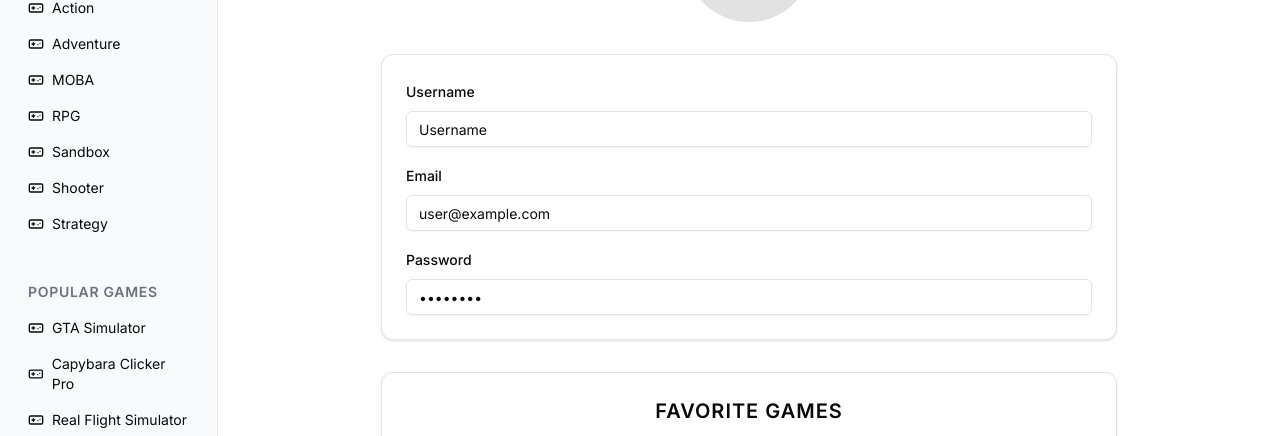
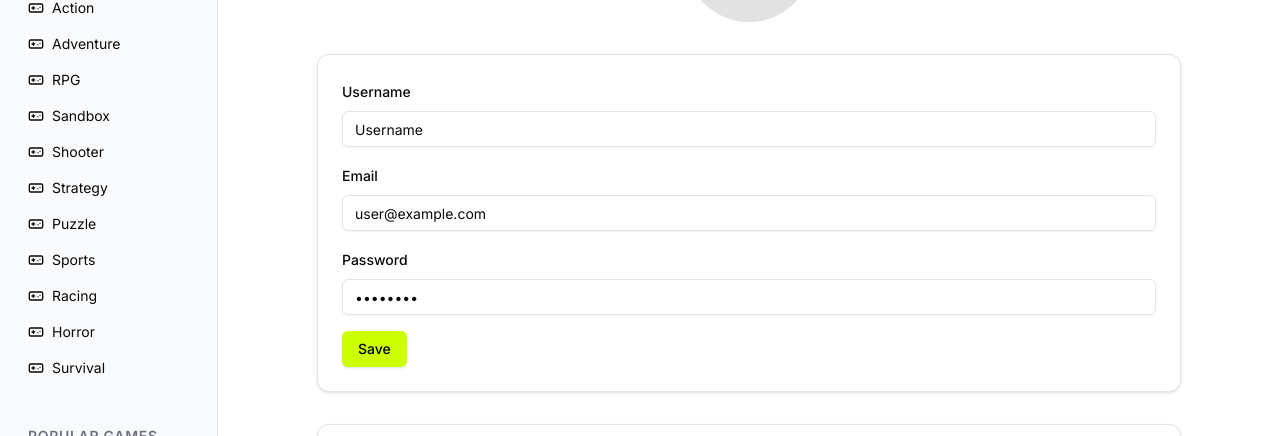
Before and after one commit to codify4/sneaky-games, a Next.js app: page /games/account in a window 1280 px wide. Shown: the part 202-638 px from the top of the page. Built offline with nearby package versions, Linux system fonts and the light colour scheme.

Commit message:
added: sidebar filtering

```diff
--- a/app/games/account/page.tsx
+++ b/app/games/account/page.tsx
@@ -13,7 +13,7 @@ import { GameCard } from "@/components/game-card"
 export default function AccountPage() {
 
   return (
-    <div className="container mx-auto max-w-3xl px-4 py-8">
+    <div className="container mx-auto max-w-4xl px-4 py-8">
       <h1 className="mb-8 text-center text-2xl font-bold uppercase tracking-wider">
         User Settings
       </h1>
@@ -57,6 +57,7 @@ export default function AccountPage() {
               defaultValue="********"
             />
           </div>
+          <Button type="submit" className="text-black hover:bg-neon/70">Save</Button>
         </form>
       </Card>
 
--- a/app/games/page.tsx
+++ b/app/games/page.tsx
@@ -5,16 +5,35 @@ import { Input } from "@/components/ui/input"
 import { categories } from "@/lib/data"
 import { Button } from "@/components/ui/button"
 import data from "@/lib/games.json"
-import { useState } from 'react'
+import { useState, useEffect } from 'react'
 import { EggFried, Search } from 'lucide-react'
+import { useSearchParams } from "next/navigation"
 
 export default function GamesPage() {
+  const searchParams = useSearchParams();
   const [searchValue, setSearchValue] = useState<string>("");
-  const [categoryValue, setCategoryValue] = useState("All Games");
+  const [categoryValue, setCategoryValue] = useState(searchParams.get('category') || "All Games");
   const [gamesToShow, setGamesToShow] = useState(12); // Initial number of games to show
 
-  const searchedGames = data.filter((game) => game.title.toLowerCase().includes(searchValue.toLowerCase()));
-  const filteredGames = data.filter((game) => game.tags.includes(categoryValue.toLocaleLowerCase()));
+  useEffect(() => {
+    const category = searchParams.get('category');
+    if (category) {
+      setCategoryValue(category);
+    } else {
+      setCategoryValue("All Games");
+    }
+  }, [searchParams]);
+
+  const searchedGames = data.filter((game) => {
+    // First filter by search term
+    const matchesSearch = game.title.toLowerCase().includes(searchValue.toLowerCase());
+
+    // Then filter by category if not "All Games"
+    const matchesCategory = categoryValue === "All Games" ||
+      game.tags.toLowerCase().includes(categoryValue.toLowerCase());
+
+    return matchesSearch && matchesCategory;
+  });
 
   const gamesToDisplay = searchedGames.slice(0, gamesToShow);
   const hasMoreGames = searchedGames.length > gamesToShow;
--- a/components/sidebar.tsx
+++ b/components/sidebar.tsx
@@ -7,11 +7,13 @@ import { CircleUser, GamepadIcon, Menu, ShieldAlert } from 'lucide-react'
 import { categories, games } from "@/lib/data"
 import data from "@/lib/games.json"
 import { slugify } from "./game-card"
-import { useRouter } from "next/navigation"
+import { useRouter, useSearchParams } from "next/navigation"
+import { Button } from "./ui/button"
 
 const Sidebar = () => {
   const [isOpen, setIsOpen] = useState(false)
   const router = useRouter();
+  const searchParams = useSearchParams();
 
   useEffect(() => {
     const handleKeyDown = (e: KeyboardEvent) => {
@@ -24,6 +26,12 @@ const Sidebar = () => {
     window.addEventListener("keydown", handleKeyDown);
     return () => window.removeEventListener("keydown", handleKeyDown);
   }, [router]);
+
+  const handleCategoryClick = (category: string) => {
+    const params = new URLSearchParams(searchParams.toString());
+    params.set('category', category);
+    router.push(`/games?${params.toString()}`);
+  };
 
   return (
     <>
@@ -59,16 +67,17 @@ const Sidebar = () => {
               </h4>
               <ol>
                 {categories.map((category) => (
-                  <Link
+                  <Button
+                    variant={'ghost'}
                     key={category}
-                    href={"/games"}
-                    className="flex items-center space-x-2 rounded-lg px-3 py-2 text-sm hover:bg-gray-100"
+                    onClick={() => handleCategoryClick(category)}
+                    className="flex items-center space-x-2 rounded-lg px-3 py-2 text-sm w-full text-left"
                   >
                     <li className="flex flex-row items-center space-x-2">
                       <GamepadIcon className="h-4 w-4" />
                       <span>{category}</span>
                     </li>
-                  </Link>
+                  </Button>
                 ))}
               </ol>
             </div>
--- a/lib/data.ts
+++ b/lib/data.ts
@@ -125,9 +125,13 @@ export const categories = [
     "All Games",
     "Action",
     "Adventure",
-    "MOBA",
     "RPG",
     "Sandbox",
     "Shooter",
-    "Strategy"
+    "Strategy",
+    "Puzzle",
+    "Sports",
+    "Racing",
+    "Horror",
+    "Survival",
 ]
```
